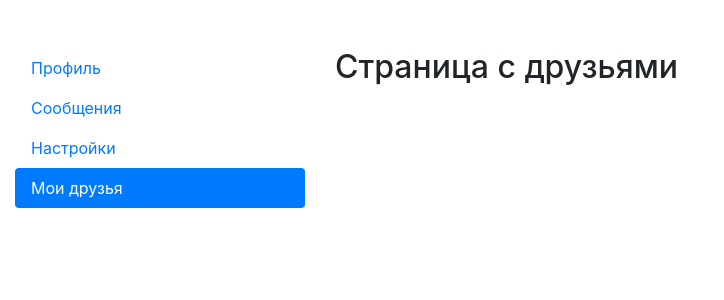
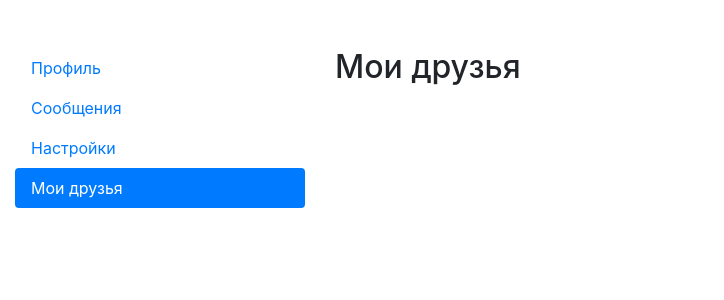
Before and after one commit to NaumovaElena/react0975, a React (Create React App) app: page /friends in a window 1280 px wide. Shown: the top 300 px of the page, without its empty margins (0-724 px from the left). Built offline with nearby package versions, Linux system fonts and the light colour scheme.

Commit message:
change friends h2

```diff
--- a/src/App.jsx
+++ b/src/App.jsx
@@ -15,7 +15,7 @@ const Settings = () => {
 };
 
 const Friends = () => {
-  return <h2> Страница с друзьями</h2>;
+  return <h2> Мои друзья</h2>;
 };
 
 function App() {
```
